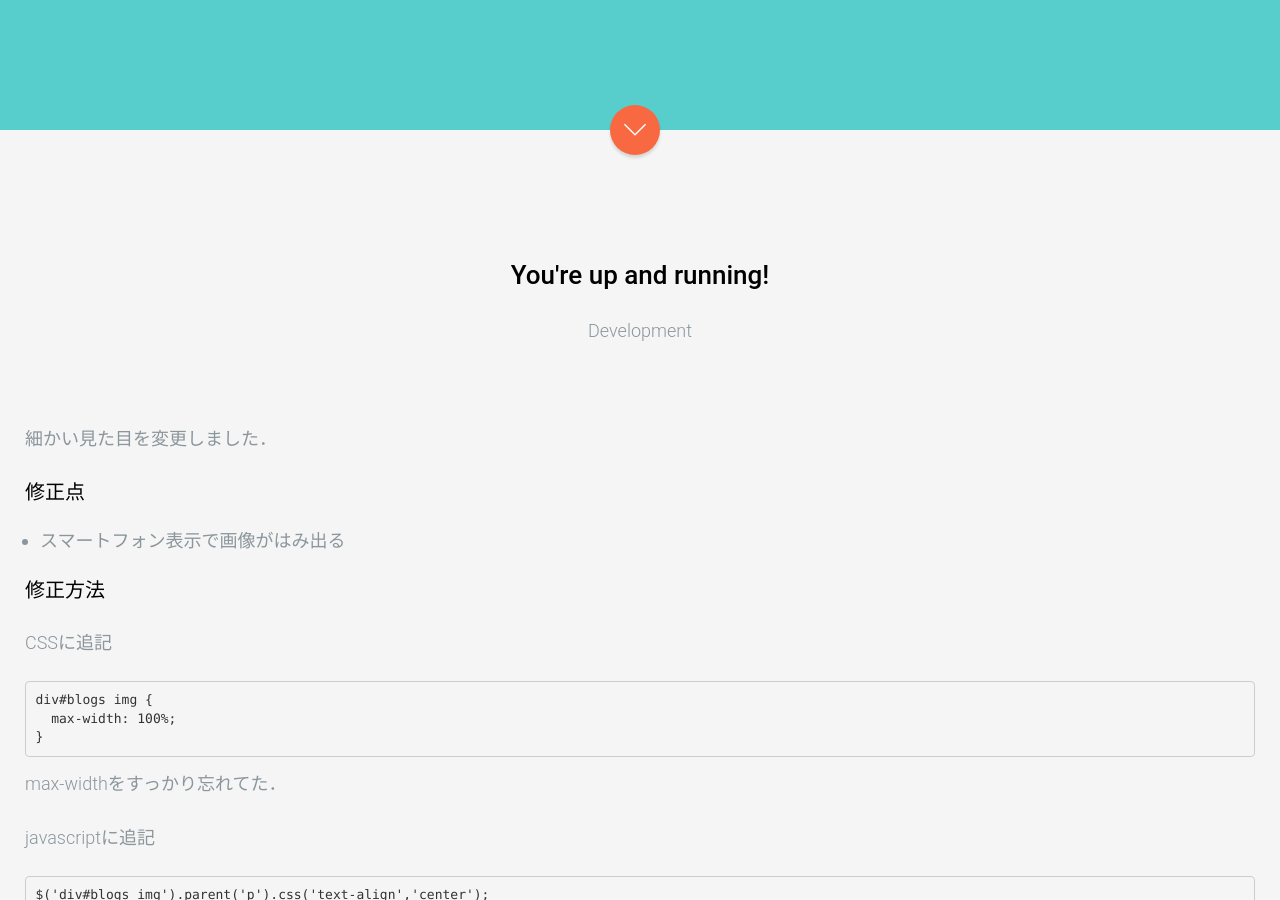
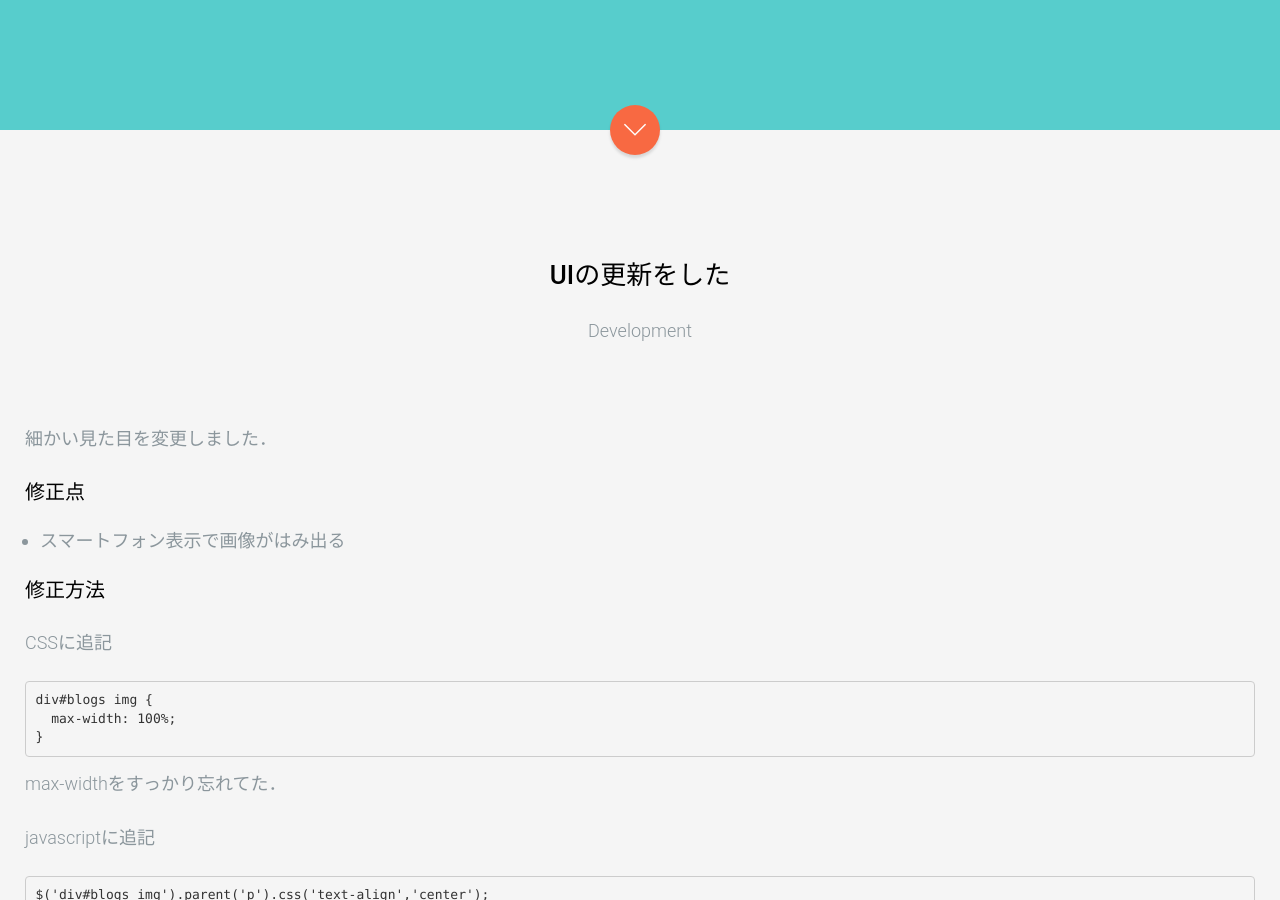
Before and after one commit to WakuwakuP/wakuwakup.github.io, a Jekyll site: the page built from _posts/2017-6-7-fix-style.md, in a window 1280 px wide and 900 px high, scrolled down 520 px. Built offline with Jekyll 4.4.1, drawn with Linux system fonts in a browser that asks for light colours.

Commit message:
Update 2017-6-7-fix-style.md

```diff
--- a/_posts/2017-6-7-fix-style.md
+++ b/_posts/2017-6-7-fix-style.md
@@ -1,6 +1,6 @@
 ---
 layout: post
-title: You're up and running!
+title: UIの更新をした
 category: Development
 tag:
  - web
```
